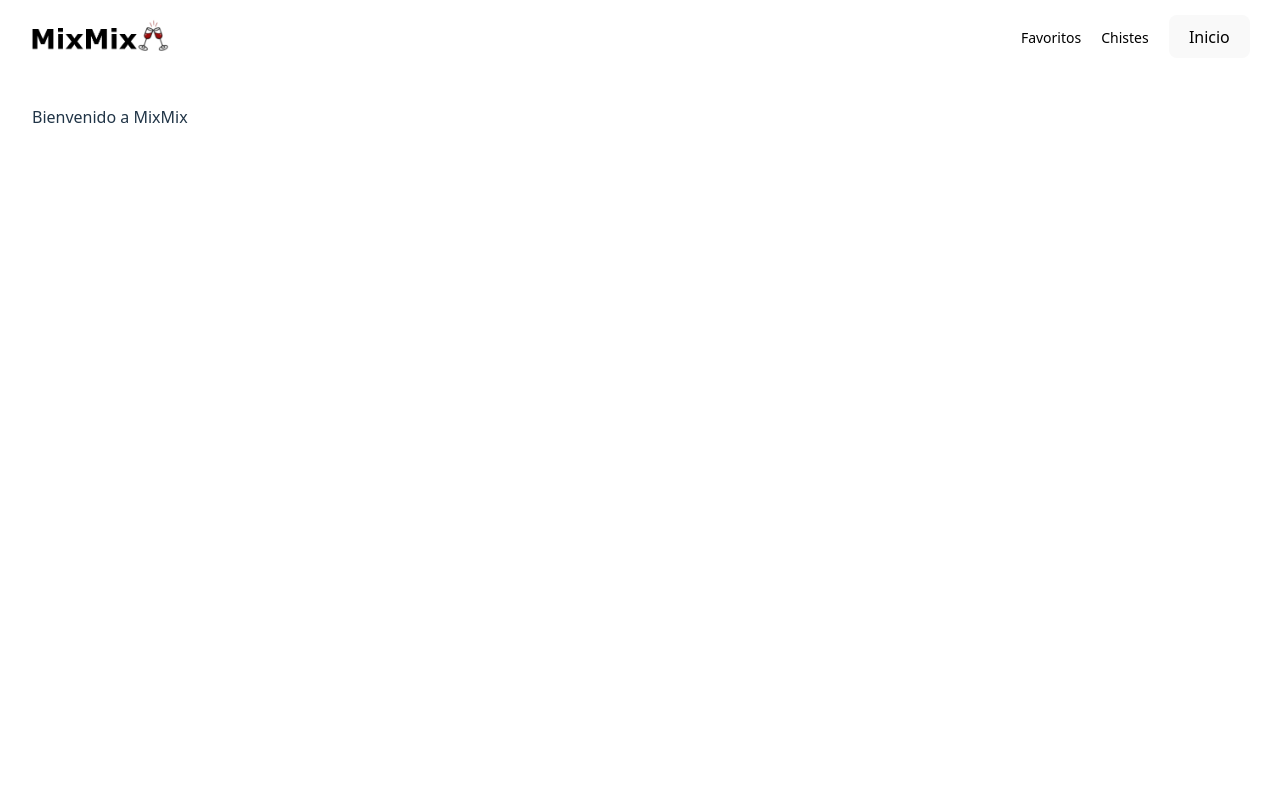
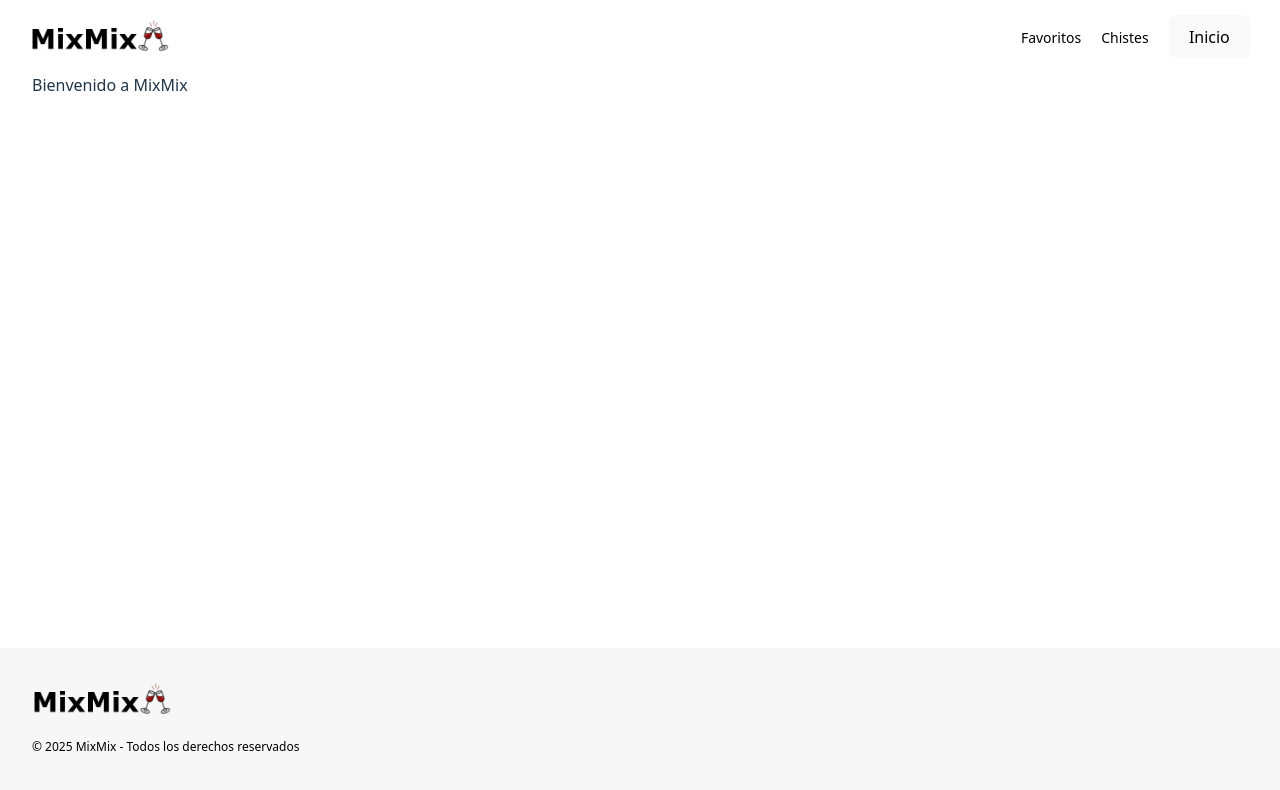
Before and after one commit to IbraimBarrios/mixmix-web, a React (Vite) app: page / in a window 1280 px wide. Shown: the top 790 px of the page. Built offline with nearby package versions, Linux system fonts and the light colour scheme.

Commit message:
Add footer to mixmix

```diff
--- a/src/App.css
+++ b/src/App.css
@@ -41,8 +41,19 @@
   color: #888;
 }
 
-.container {
+.layout {
+  display: flex;
+  flex-direction: column;
+  min-height: 100vh;
+}
+
+.main {
+  flex: 1;
+}
+
+.content {
   max-width: 1280px;
   margin: 0 auto;
-  padding: 2rem;
+  padding-left: 2rem;
+  padding-right: 2rem;
 }
--- a/src/App.tsx
+++ b/src/App.tsx
@@ -1,13 +1,15 @@
 import "./App.css";
+import Footer from "./components/Footer";
 import Navbar from "./components/Navbar";
 
 function App() {
   return (
-    <div>
+    <div className="layout">
       <Navbar />
-      <main className="container">
-        <div>Bienvenido a MixMix</div>
+      <main className="main">
+        <div className="content">Bienvenido a MixMix</div>
       </main>
+      <Footer />
     </div>
   );
 }
--- /dev/null
+++ b/src/components/Footer/Footer.module.css
@@ -0,0 +1,20 @@
+.footer {
+  background-color: #f7f7f7;
+  color: black;
+  margin-top: auto;
+}
+
+.footer .container {
+  max-width: 1280px;
+  margin: 0 auto;
+  padding: 2rem;
+}
+
+.footer .logo {
+  height: 40px;
+  width: auto;
+}
+
+.footer .rightsReserved {
+  font-size: 12px;
+}
--- /dev/null
+++ b/src/components/Footer/index.tsx
@@ -0,0 +1,17 @@
+import styles from "./Footer.module.css";
+import logo from "../../assets/logo-mimix.png";
+
+const Footer = () => {
+  return (
+    <footer className={styles.footer}>
+      <div className={styles.container}>
+        <img className={styles.logo} src={logo} alt="Logo" />
+        <p className={styles.rightsReserved}>
+          © {new Date().getFullYear()} MixMix - Todos los derechos reservados
+        </p>
+      </div>
+    </footer>
+  );
+};
+
+export default Footer;
```
